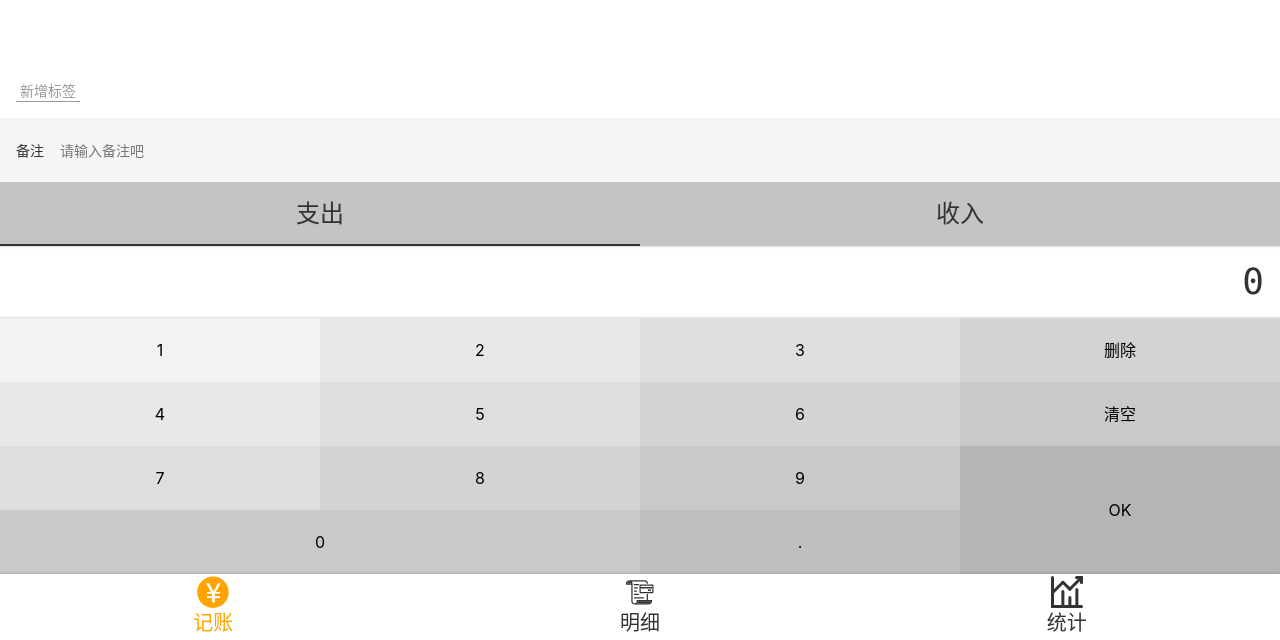
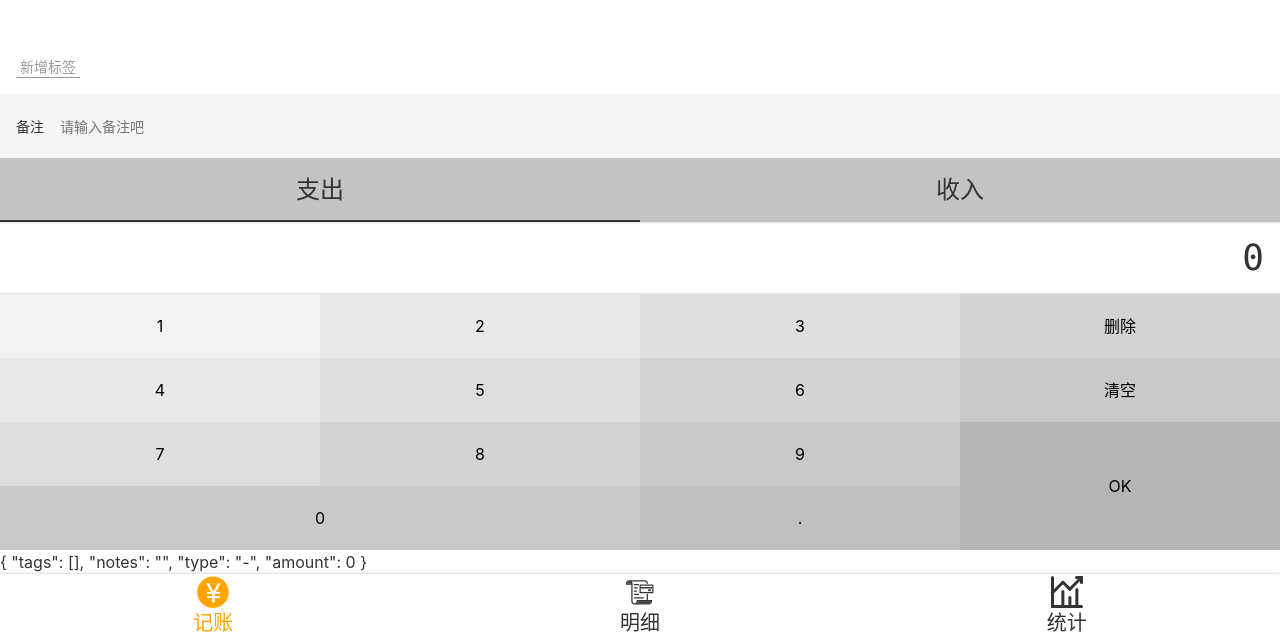
Before and after one commit to LiuYiBest/Lucky, a Vue app: page /#/money in a window 1280 px wide. Shown: the part 160-800 px from the top of the page. Built offline with nearby package versions, Linux system fonts and the light colour scheme.

Commit message:
FormItem中value用Prop替代

```diff
--- a/src/components/Money/FormItem.vue
+++ b/src/components/Money/FormItem.vue
@@ -3,7 +3,8 @@
     <label class="notes">
       <span class="name">{{this.fieldName}}</span>
       <input type="text"
-             v-model="value"
+             :value="value"
+             @input="onValueChange($event.target.value)"
              :placeholder="this.placeholder">
     </label>
   </div>
@@ -15,7 +16,7 @@ import {Component, Prop, Watch} from 'vue-property-decorator';
 
 @Component
 export default class FormItem extends Vue {
-  @Prop({default :''}) value!:string;
+  @Prop({default :''}) readonly value!:string;
 
   @Prop({required:true}) fieldName!:string;
   @Prop() placeholder?:string;
--- a/src/views/Money.vue
+++ b/src/views/Money.vue
@@ -1,10 +1,14 @@
 <template>
   <Layout class-prefix="layout">
+    {{record}}
     <NumberPad :value.sync="record.amount" @submit="saveRecord"/>
     <Types :value.sync="record.type"/>
-    <Notes field-name="备注"
-           placeholder="请输入备注吧"
-           @update:value="onUpdateNotes"/>
+    <div class="notes">
+      <FormItem field-name="备注"
+             placeholder="请输入备注吧"
+             @update:value="onUpdateNotes"/>
+    </div>
+
     <Tags :data-source.sync="tags" @update:value="onUpdateTags"/>
   </Layout>
 </template>
@@ -18,13 +22,14 @@ import Tags from '@/components/Money/Tags.vue';
 import {Component, Watch} from 'vue-property-decorator';
 import recordListModel from '@/models/recordListModel';
 import tagListModel from '@/models/tagListModel';
+import FormItem from '@/components/Money/FormItem.vue';
 
 
 const recordList = recordListModel.fetch();
 const tagList = tagListModel.fetch();
 
 @Component({
-  components: {Tags, Notes, Types, NumberPad}
+  components: {FormItem, Tags, Notes, Types, NumberPad}
 })
 
 export default class Money extends Vue {
```
